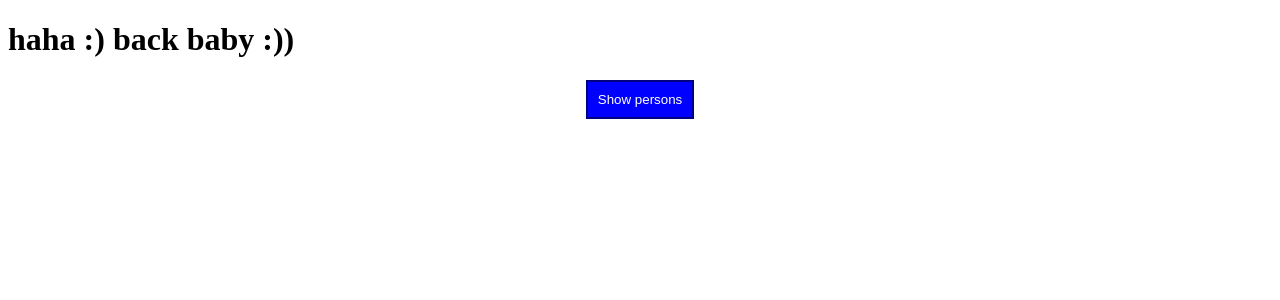
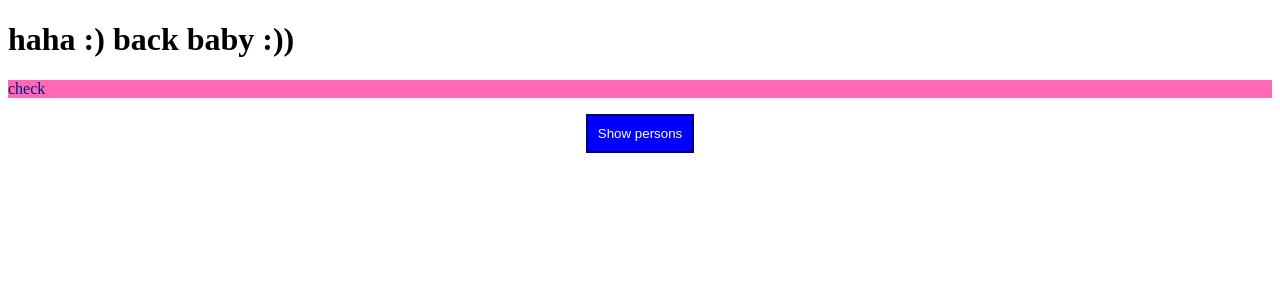
Before and after one commit to Cristian232/ReactUdemy, a React (Create React App) app: page / in a window 1280 px wide. Shown: the top 300 px of the page. Built offline with nearby package versions, Linux system fonts and the light colour scheme.

Commit message:
added css modules

```diff
--- a/src/App.js
+++ b/src/App.js
@@ -2,6 +2,9 @@ import React, { Component } from 'react';
 import './App.css';
 import UserOutput from './UserOutput';
 import styled from 'styled-components';
+import classes from './Person.module.css';
+
+import Kerson from './Person';
 
 
 
@@ -156,6 +159,7 @@ class App extends Component {
 
             <h1  className = {classes.join(' ')}>haha :)  back baby :))</h1>
 
+            <Kerson></Kerson>
 
 
 
--- a/src/Person.js
+++ b/src/Person.js
@@ -1 +1,15 @@
 import React from 'react';
+import classes from './Person.module.css';
+
+
+const person = props => {
+
+    return (
+    <div className = {classes.Bee}>
+    <p> check </p>
+    </div>
+    );
+
+}
+
+export default person;
--- /dev/null
+++ b/src/Person.module.css
@@ -0,0 +1,20 @@
+
+
+.Bee {
+
+        color:rgb(0, 19, 128);
+        background-color: hotpink;
+
+};
+
+.too {
+    color:green;
+    background-color: burlywood;
+};
+
+.beee {
+
+    color:rgb(0, 19, 128);
+    background-color:khaki;
+
+};
```
